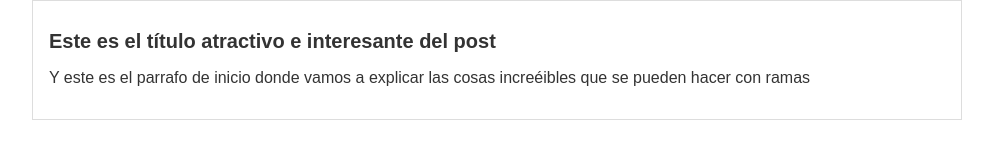
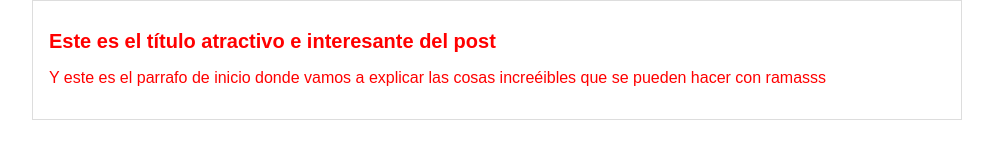
Before and after one commit to celpoeta/biografia, a plain HTML site: page index.html in a window 1280 px wide. Shown: the whole page, without its empty margins (143-1136 px from the left). Drawn offline with Linux system fonts and the light colour scheme.

Commit message:
modificacion de color y del index

```diff
--- a/css/styles.css
+++ b/css/styles.css
@@ -1,5 +1,5 @@
 body {
-  color: #333;
+  color: red;
   text-align: center;
   font-family: "Arial";
   font-size: 16px;
--- a/index.html
+++ b/index.html
@@ -12,7 +12,7 @@
     <div id="container">
         <div id="post">
             <h1>Este es el título atractivo e interesante del post</h1>
-            <p>Y este es el parrafo de inicio donde vamos a explicar las cosas increéibles que se pueden hacer con ramas</p>
+            <p>Y este es el parrafo de inicio donde vamos a explicar las cosas increéibles que se pueden hacer con ramasss</p>
         </div>
     </div>
 </body>
```
